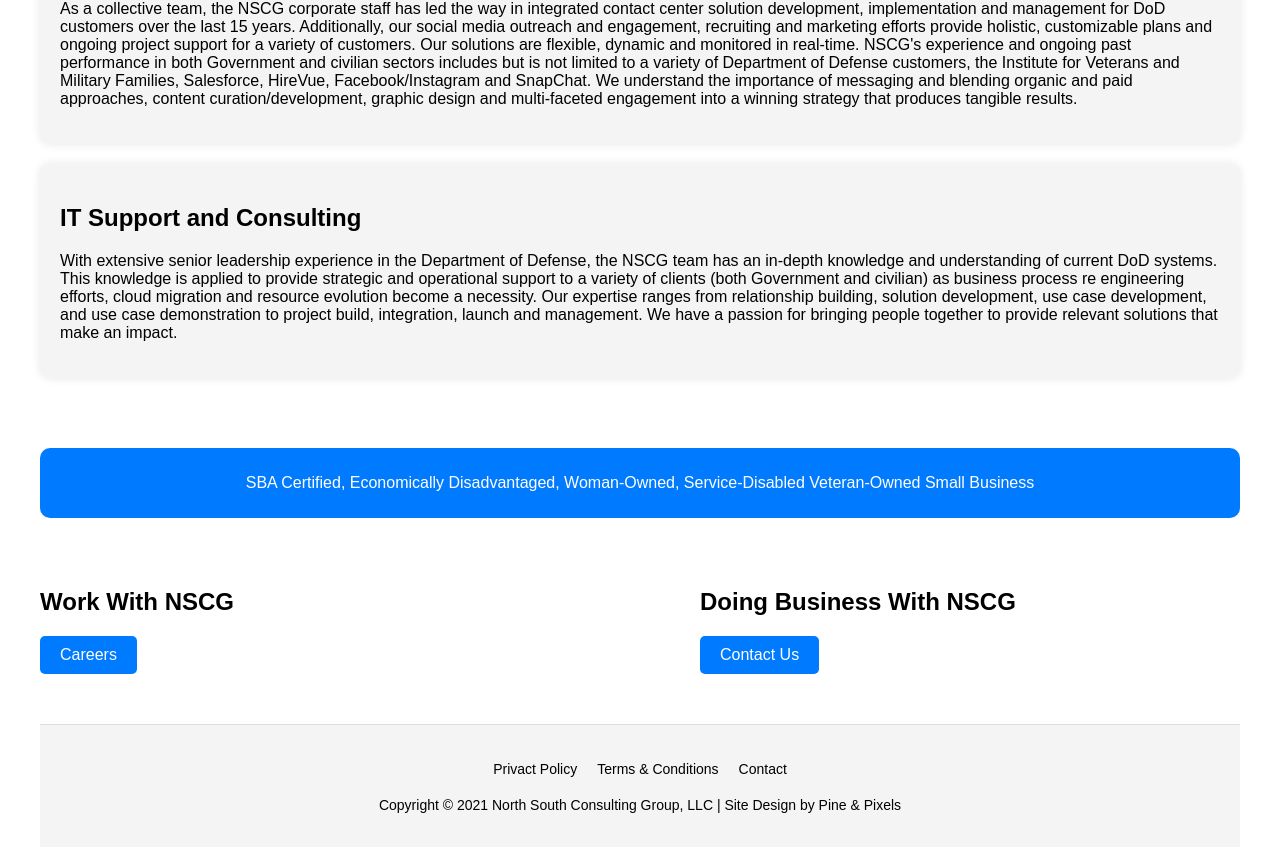
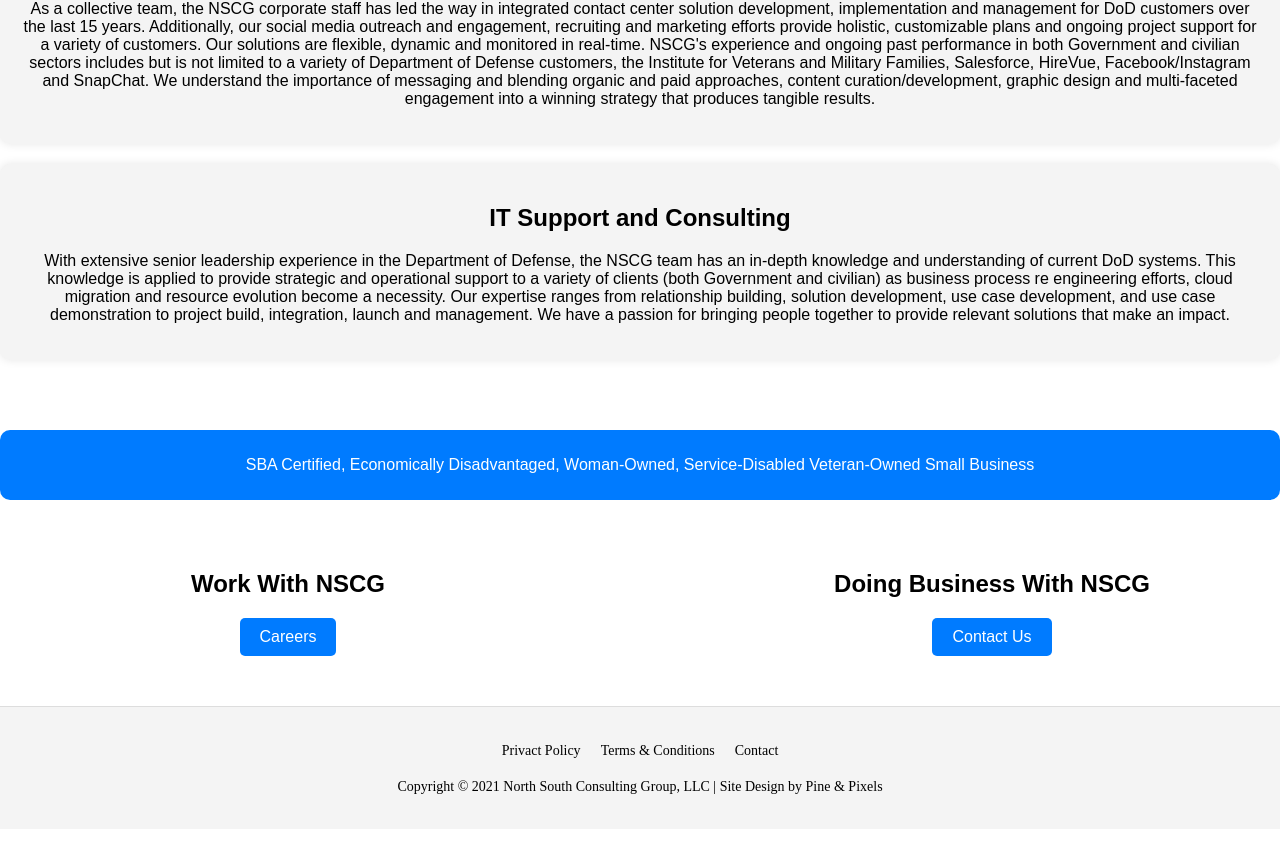
Before and after one commit to HarryB312/NSCG_CLONE, a React (Create React App) app: page / in a window 1280 px wide. Shown: the part 997-1848 px from the top of the page. Built offline with nearby package versions, Linux system fonts and the light colour scheme.

Commit message:
Updated files

```diff
--- a/src/App.css
+++ b/src/App.css
@@ -1,5 +1,6 @@
 body{
   margin: 0;
   min-height: 10000px;
+  text-align: center;
 
 }
--- a/src/App.jsx
+++ b/src/App.jsx
@@ -4,7 +4,10 @@
 import About from './Pages/About'
 import Careers from './Pages/Careers'
 import Expertise from './Pages/Expertise'
+
+import Footer from './Components/Footer'
 import { Routes, Route } from 'react-router-dom'
+import Contact from './Pages/Contact'
 
 
 
@@ -19,9 +22,10 @@
           <Route path='/About' element={<About/>}/>
           <Route path='/Careers' element={<Careers/>}/>
           <Route path='/Expertise' element={<Expertise/>}/>
+          <Route path='/Contact' element={<Contact/>}/>
         </Routes>
       </div>
-
+      <Footer />
     </div>
   )
 }
--- /dev/null
+++ b/src/Components/Footer.css
@@ -0,0 +1,28 @@
+footer {
+  background-color: #f4f4f4;
+  padding: 20px;
+  border-top: 1px solid #ddd;
+  margin-top: 50px;
+}
+
+footer ul {
+  list-style: none;
+  padding: 0;
+  display: flex;
+  justify-content: center;
+}
+
+footer ul li {
+  margin-right: 20px;
+  font-size: 14px;
+}
+
+footer ul li:last-child {
+  margin-right: 0;
+}
+
+.copyright {
+  text-align: center;
+  margin-top: 20px;
+  font-size: 14px;
+}
--- /dev/null
+++ b/src/Components/Footer.jsx
@@ -0,0 +1,16 @@
+import './Footer.css'
+
+export default function Footer(){
+  return(
+    <footer>
+        <ul>
+          <li>Privact Policy</li>
+          <li>Terms & Conditions</li>
+          <li>Contact</li>
+        </ul>
+        <div className="copyright">
+          <p>Copyright © 2021 North South Consulting Group, LLC | Site Design by Pine & Pixels</p>
+        </div>
+      </footer>
+  )
+}
--- /dev/null
+++ b/src/Pages/Contact.jsx
@@ -0,0 +1,7 @@
+export default function Contact(){
+  return(
+    <div>
+      <p>Contact Us</p>
+    </div>
+  )
+}
--- a/src/Pages/Home.css
+++ b/src/Pages/Home.css
@@ -2,7 +2,7 @@
 
 .home {
   font-family: Arial, sans-serif;
-  max-width: 1200px;
+  /* max-width: 1200px; */
   margin: 0 auto;
   /* padding: 20px; */
 }
@@ -100,32 +100,3 @@
 .contact button:hover {
   background-color: #0056b3;
 }
-
-footer {
-  background-color: #f4f4f4;
-  padding: 20px;
-  border-top: 1px solid #ddd;
-  margin-top: 50px;
-}
-
-footer ul {
-  list-style: none;
-  padding: 0;
-  display: flex;
-  justify-content: center;
-}
-
-footer ul li {
-  margin-right: 20px;
-  font-size: 14px;
-}
-
-footer ul li:last-child {
-  margin-right: 0;
-}
-
-.copyright {
-  text-align: center;
-  margin-top: 20px;
-  font-size: 14px;
-}
--- a/src/Pages/Home.jsx
+++ b/src/Pages/Home.jsx
@@ -1,4 +1,5 @@
 import './Home.css'
+import { Link } from 'react-router-dom'
 
 export default function Home(){
   return(
@@ -8,12 +9,17 @@
         <div className="potential-jobs-container">
           <p>Potential Job Seekers</p>
           <h2>Explore Current Opportunites</h2>
-          <button>View Open Positions</button>
+          <a href="https://www.indeed.com/cmp/North-South-Consulting-Group-1/jobs?clearPrefilter=1#cmp-skip-header-desktop" target='blank'>
+            <button>View Open Positions</button>
+          </a>
         </div>
         <div className="potential-partners-container">
           <p>Potential Partners</p>
           <h2>Lets's Work Together</h2>
-          <button>Contact Us</button>
+          <Link to='/Contact'>
+            <button>Contact Us</button>
+          </Link>
+
         </div>
       </div>
 
@@ -58,16 +64,7 @@
         </div>
       </div>
 
-      <footer>
-        <ul>
-          <li>Privact Policy</li>
-          <li>Terms & Conditions</li>
-          <li>Contact</li>
-        </ul>
-        <div className="copyright">
-          <p>Copyright © 2021 North South Consulting Group, LLC | Site Design by Pine & Pixels</p>
-        </div>
-      </footer>
+
     </div>
   )
 }
```
